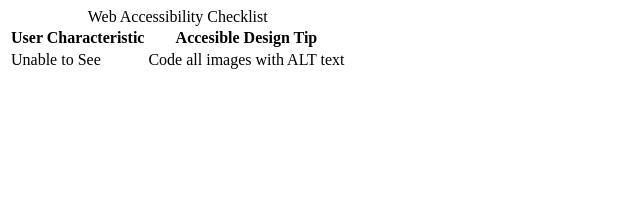
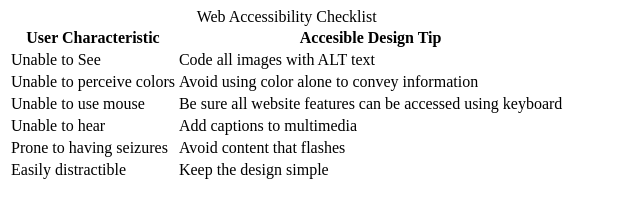
Before and after one commit to William-Flage/portfolio_william, a plain HTML site: page accessibility.html in a window 1280 px wide. Shown: the whole page, without its empty margins (0-640 px from the left). Drawn offline with Linux system fonts and the light colour scheme.

Commit message:
Apr-02-2024.2

```diff
--- a/accessibility.html
+++ b/accessibility.html
@@ -18,6 +18,26 @@
 					<td>Unable to See</td>
 					<td>Code all images with ALT text</td>
 				</tr>
+				<tr>
+					<td>Unable to perceive colors</td>
+					<td>Avoid using color alone to convey information</td>
+				</tr>
+				<tr>
+					<td>Unable to use mouse</td>
+					<td>Be sure all website features can be accessed using keyboard</td>
+				</tr>
+				<tr>
+					<td>Unable to hear</td>
+					<td>Add captions to multimedia</td>
+				</tr>
+				<tr>
+					<td>Prone to having seizures</td>
+					<td>Avoid content that flashes</td>
+				</tr>
+				<tr>
+					<td>Easily distractible</td>
+					<td>Keep the design simple</td>
+				</tr>
 			</tbody>
 		</table>
 	</body>
```
